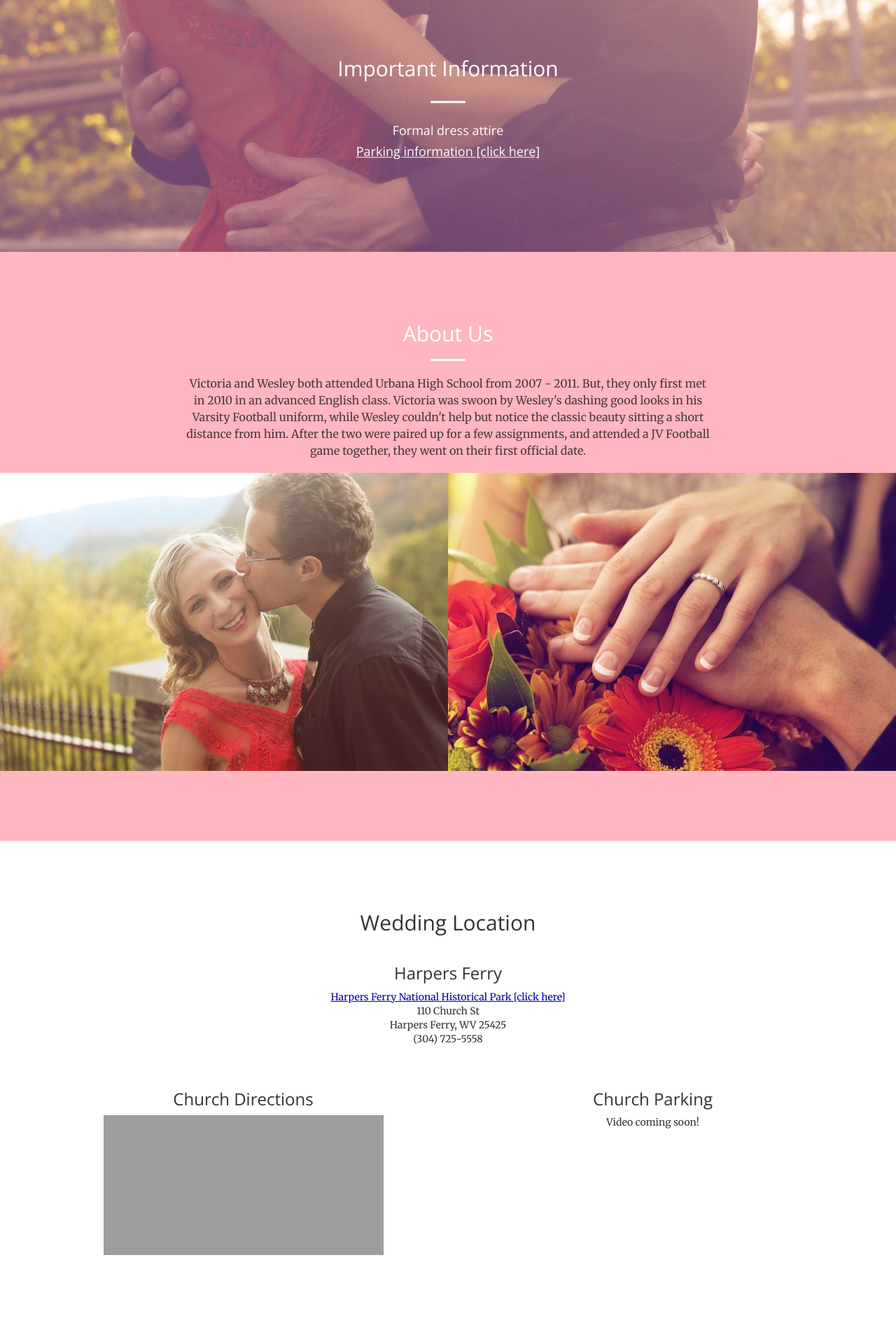
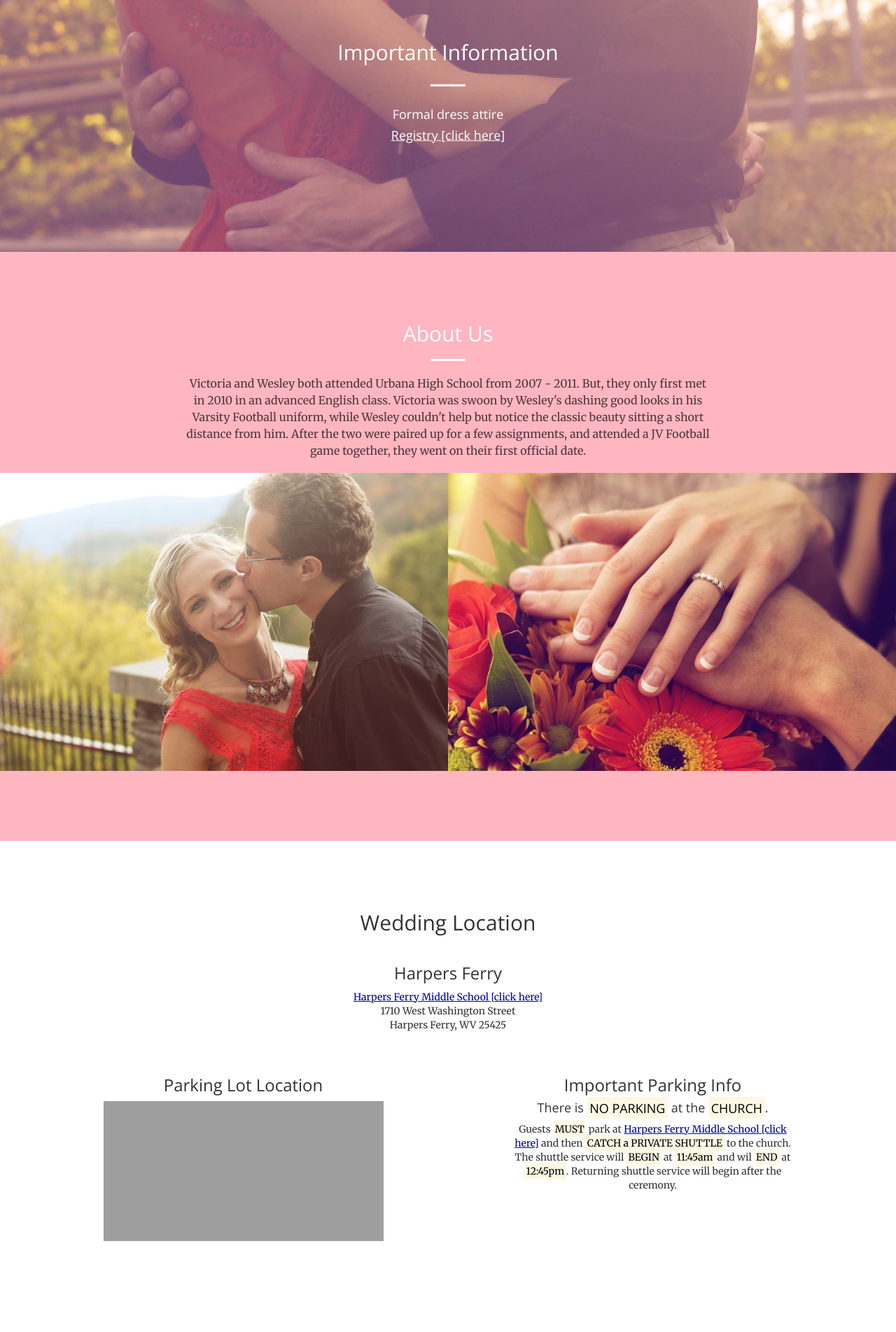
Before and after one commit to wdgarey/wedding, a PHP site: page /wedding/main/index.php in a window 1280 px wide. Shown: the part 440-2344 px from the top of the page at 70% size. Run offline with PHP 8.4, Linux system fonts and the light colour scheme; some libraries are stand-ins or nearby versions; grey boxes are pictures that could not be loaded.

Commit message:
Updated website with parking information

```diff
--- a/wedding/js/creative.js
+++ b/wedding/js/creative.js
@@ -64,10 +64,10 @@
 })(jQuery); // End of use strict
 
 function myMap() {
-        var myLatLng = {lat: 39.3227511, lng: -77.7312803};
+        var myLatLng = {lat: 39.3228346, lng: -77.7561169};
 
         var map = new google.maps.Map(document.getElementById('map'), {
-          zoom: 17,
+          zoom: 15.25,
           center: myLatLng
         });
 
@@ -120,7 +120,7 @@ function validateEmail(email) {
 
 function validatePartySize(size) {
   var n = parseFloat(size);
-  var valid = (!isNaN(n) && n >= 1 && n <= 10);
+  var valid = (!isNaN(n) && n >= 0 && n <= 10);
   return valid;
 }
 
--- a/wedding/main/index.php
+++ b/wedding/main/index.php
@@ -6,9 +6,8 @@ include("../includes/header.php");
             <div class="header-content-inner">
                 <h1 id="homeHeading">Victoria &amp; Wesley</h1>
                 <hr />
-                <p>October 7, 2017 at St. Peter's Historic Roman Catholic Church in Harpers Ferry, WV</p>
-                <h3 id="rsvp"><a style="color:white;" href="../register">RSVP [click here]</a></h3>
-                <h3><a target="_blank" style="color:white" href="https://www.pamperedchef.com/wl/IVS8j1">Registry [click here]</a></h3>
+                <p style="color:white">October 7, 2017 at 12:30pm in Harpers Ferry, WV</p>
+                <h3><a style="color:white" class="page-scroll" href="../main/index.php#location">*** IMPORTANT PARKING INFO [click here] ***</a></h3>
                 <br />
                 <br />
                 <br />
@@ -17,7 +16,7 @@ include("../includes/header.php");
                 <h2>Important Information</h2>
                 <hr />
                 <h4>Formal dress attire</h4>
-                <h4><a style="color:white" class="page-scroll" href="../main/index.php#location">Parking information [click here]</a></h4>
+                <h4><a target="_blank" style="color:white" href="https://www.pamperedchef.com/wl/IVS8j1">Registry [click here]</a></h4>
             </div>
         </div>
     </header>
@@ -61,29 +60,33 @@ include("../includes/header.php");
                     <h2 class="section-heading">Wedding Location</h2>
                     <hr class="primary">
                     <h3>Harpers Ferry</h3>
-                    <a target="_blank" href="http://stjameswv.org/about-us/chapel-of-st-peter/">Harpers Ferry National Historical Park [click here]</a>
+                    <a target="_blank" href="https://www.google.com/maps/place/Harpers+Ferry+Middle+School/@39.3228346,-77.7561169,15z/data=!4m5!3m4!1s0x0:0x97baf5db18a01d71!8m2!3d39.322422!4d-77.7563513">Harpers Ferry Middle School [click here]</a>
                     <br />
-                    110 Church St
+                    1710 West Washington Street
                     <br />
                     Harpers Ferry, WV 25425
                     <br />
-                    (304) 725-5558
                     <hr class="primary">
                 </div>
             </div>
             <div class="row text-center">
                 <div class="col-lg-6 col-md-6 text-center">
                     <div class="service-box">
-                        <h3>Church Directions</h3>
+                        <h3>Parking Lot Location</h3>
                         <div id="map" class="disp"></div>
                         <p class="text-muted"></p>
                     </div>
                 </div>
                 <div class="col-lg-6 col-md-6 text-center">
                     <div class="service-box">
-                        <h3>Church Parking</h3>
+                        <h3>Important Parking Info</h3>
+                        <h4>There is <mark>NO PARKING</mark> at the <mark>CHURCH</mark>.</h4>
+                        Guests <mark>MUST</mark> park at
+                        <a target="_blank" href="https://www.google.com/maps/place/Harpers+Ferry+Middle+School/@39.3228346,-77.7561169,15z/data=!4m5!3m4!1s0x0:0x97baf5db18a01d71!8m2!3d39.322422!4d-77.7563513">Harpers Ferry Middle School [click here]</a>
+                        and then <mark>CATCH a PRIVATE SHUTTLE</mark> to the church.
+                        The shuttle service will <mark>BEGIN</mark> at <mark>11:45am</mark> and wil <mark>END</mark> at <mark>12:45pm</mark>.
+                        Returning shuttle service will begin after the ceremony.
                         <!--<iframe class="disp" src="http://www.youtube.com/embed/E1hHhl-CG3k" frameborder="0" allowfullscreen></iframe>-->
-                        Video coming soon!
                         <p class="text-muted"></p>
                     </div>
                 </div>
--- a/wedding/register/index.php
+++ b/wedding/register/index.php
@@ -52,7 +52,7 @@ class Controller {
     if ($attending == true) {
       if ($this->getArg('partysize') != NULL) {
         $partySize = $this->getArg('partysize');
-        if (!is_numeric($partySize) || $partySize < 1 || $partySize > 10) {
+        if (!is_numeric($partySize) || $partySize < 0 || $partySize > 10) {
           $msg .= "* Invalid party size given\n";
         }
       } else {
--- a/wedding/register/view.php
+++ b/wedding/register/view.php
@@ -28,7 +28,7 @@ if ($loggedIn) {
                         <input type="hidden" name="keycode" value="<?php echo($keycode); ?>" />
                         <h4><span style="font-style:italic;font-weight:bold;"><?php echo(htmlspecialchars($alias)); ?></span>, graciously <span style="font-style:italic;">accept</span>.</h4>
                         <br />
-                        <label class="inlabel">Party's Size(*): </label><input type="number" name="partysize" id="partysize" min="1" max="10" step="1" style="color:black" class="inbox" placeholder="(# of attendees)" value="<?php echo($partySize); ?>" required />
+                        <label class="inlabel">Party's Size(*): </label><input type="number" name="partysize" id="partysize" min="0" max="10" step="1" style="color:black" class="inbox" placeholder="(# of attendees)" value="<?php echo($partySize); ?>" required />
                         <br />
                         <label class="inlabel">Phone(*): </label><input type="text" name="phone" id="phone" maxlength=10 style="color:black" class="inbox" placeholder="##########" value="<?php echo($phone); ?>" required />
                         <br />
```
